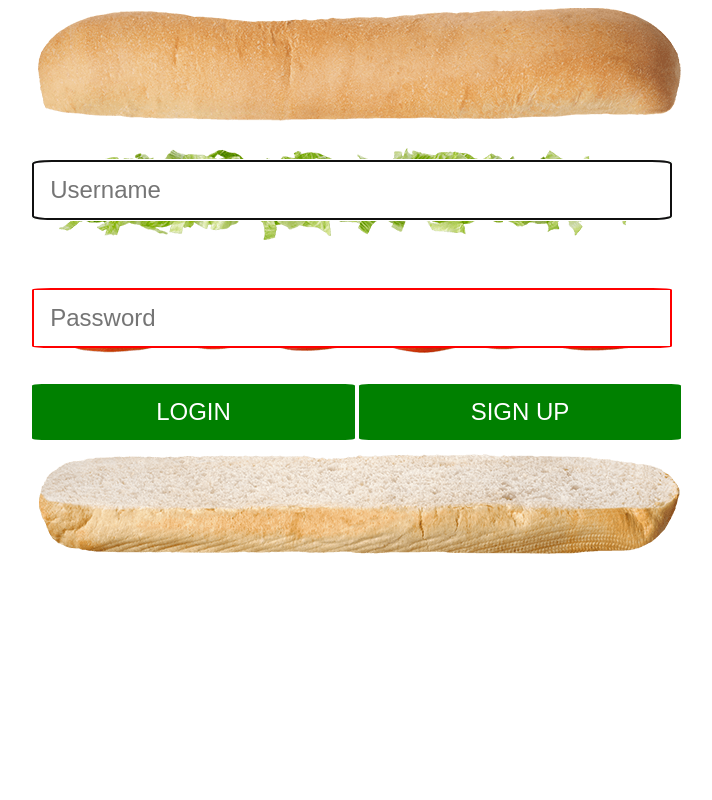
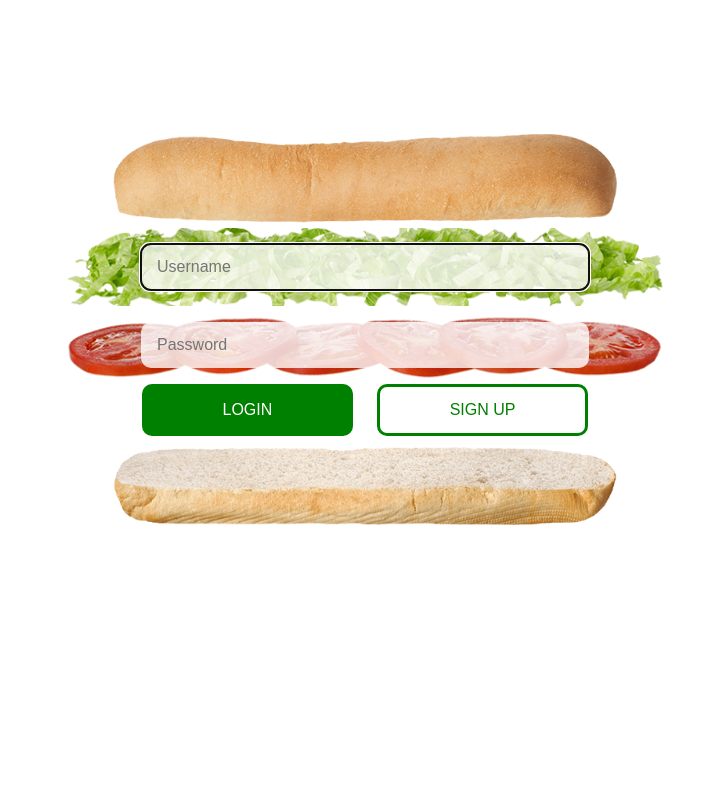
Before and after one commit to msienkiewicz7/baccoapp, a Django app: page /accounts/login/ in a window 1280 px wide. Shown: the whole page, without its empty margins (275-987 px from the left). Run offline with Django 3.2, Linux system fonts and the light colour scheme.

Commit message:
login page css + html adjustemts

```diff
--- /dev/null
+++ b/baccoapp/static/styles/login.css
@@ -0,0 +1,82 @@
+* {
+  margin: 0;
+  padding: 0;
+  /* -webkit-box-sizing: border-box; */
+          /* box-sizing: border-box; */
+}
+
+.login {
+  width: 50%;
+  margin: 10% auto;
+  /* background-color: #66ffff; */
+  /* position: fixed; */
+  text-align: center;
+  align-self: center;
+}
+
+input {
+  width: 70%;
+  margin: 2.5% 0 2.5% 0;
+  padding: 14px 16px;
+  font-size: 1em;
+  border: none;
+  border-radius: 10px;
+  /* border-color: green; */
+  border-width: 3px;
+  background-color: rgba(255, 255, 255, 0.8);
+  /* opacity: 0.3; */
+}
+
+img {
+    max-width: 80%;
+    max-height: 80%;
+}
+
+.uname {
+  background: url("/static/images/salad.png") no-repeat;
+  background-size: 100%;
+  background-position: center;
+}
+
+.pw {
+  background: url("/static/images/tomato.png") no-repeat;
+  background-size: 100%;
+  background-position: center;
+}
+
+/* .buttons {
+  margin: 2.5% 0% 0% 0%;
+} */
+
+form button {
+  margin: 0px 10px;
+  width: 33%;
+  color: white;
+  text-align: center;
+  font-size: 1em;
+  padding: 14px 16px;
+  border-radius: 10px;
+  border: solid;
+  border-width: medium;
+  cursor: pointer;
+  text-transform: uppercase;
+  background: green;
+}
+
+#submit_login {
+border-color: green;
+}
+
+#submit_signup {
+  border: solid;
+  color: green;
+  background: white;
+
+  border-color: green;
+
+}
+
+#submit_signup:hover {
+  color: white;
+  background: green;
+}
--- a/baccoapp/templates/registration/login.html
+++ b/baccoapp/templates/registration/login.html
@@ -1,20 +1,21 @@
 <!-- templates/registration/login.html -->
 {% block content %}
-<link rel="stylesheet" href="/static/styles/main.css">
+<!-- <link rel="stylesheet" href="/static/styles/main.css"> -->
+<link rel="stylesheet" href="/static/styles/login.css">
 
 <div class="login">
-    <img src="/static/images/bread.png">
     <form method="post">
         {% csrf_token %}
+        <img src="/static/images/bread.png">
         <p class="uname">
-            <label for="id_username">Username:</label>
+            <!-- <label for="id_username">Username:</label> -->
             <input type="text" name="username" autofocus="" required="" placeholder="Username" id="id_username">
-            <img src="/static/images/salad.png">
+            <!-- <img src="/static/images/salad.png"> -->
         </p>
         <p class="pw">
-            <label for="id_password">Password:</label>
+            <!-- <label for="id_password">Password:</label> -->
             <input type="password" name="password" required="" placeholder="Password" id="id_password">
-            <img id="tomato" src="/static/images/tomato.png">
+            <!-- <img id="tomato" src="/static/images/tomato.png"> -->
 
         </p>
         <div class="buttons">
@@ -22,8 +23,8 @@
             <button type="submit" id="submit_signup">Sign up</button>
         </div>
 
+        <img src="/static/images/bread2.png">
     </form>
 
-    <img src="/static/images/bread2.png">
 </div>
 {% endblock %}
```
Also changed, not shown: baccoapp/db.sqlite3.
